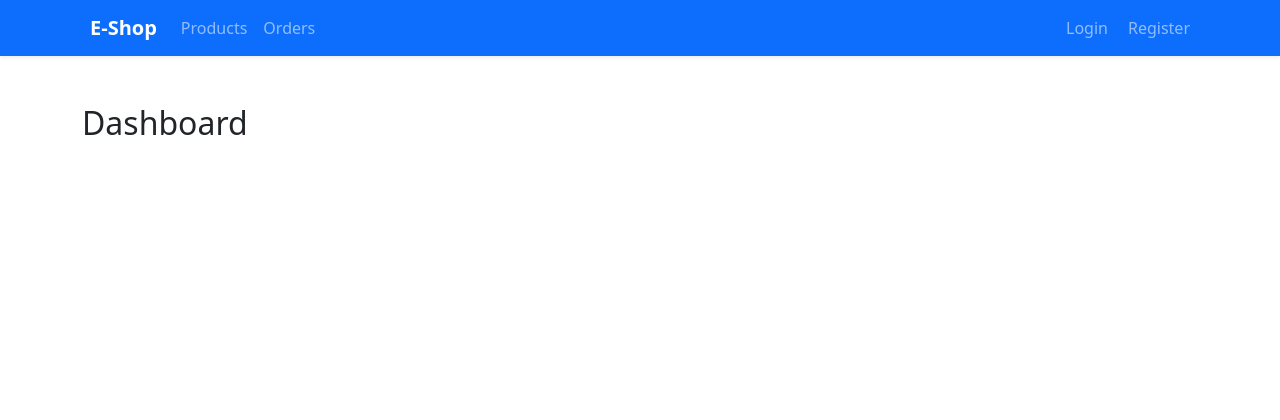
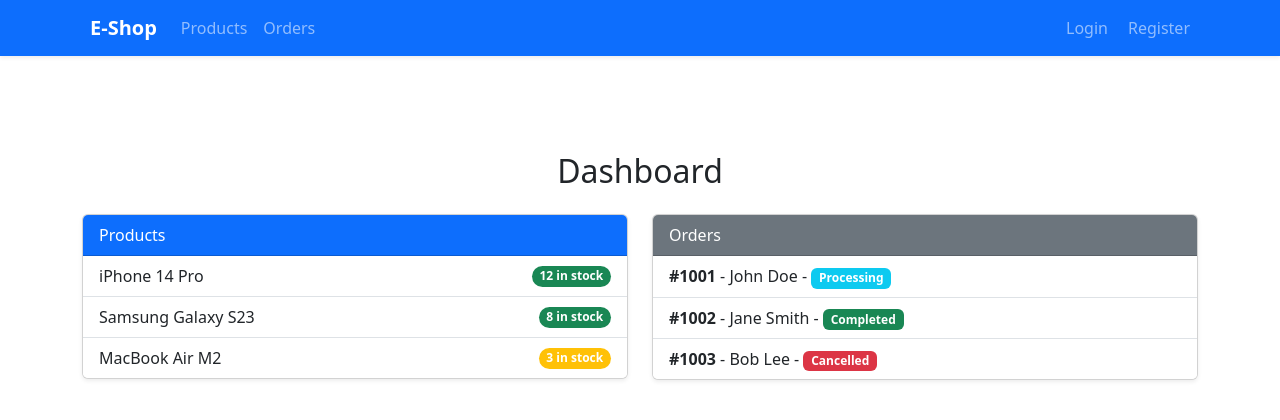
Before and after one commit to vselva/mern-ecommerse-server, a React (Vite) app in the folder client/: page /dashboard in a window 1280 px wide. Shown: the top 420 px of the page. Built offline with nearby package versions, Linux system fonts and the light colour scheme.

Commit message:
Ehhancing dashboard and after register auto redirect to login

```diff
--- a/client/src/pages/Dashboard.tsx
+++ b/client/src/pages/Dashboard.tsx
@@ -1,12 +1,51 @@
-import { useAuth } from "../context/AuthContext";
 
 const Dashboard = () => {
-
-    const { isAuthenticated } = useAuth();
-
-    return <>
-        <h2>Dashboard</h2>
-    </>
+    return (
+        <div className="container py-5">
+            <h2 className="mb-4 text-center">Dashboard</h2>
+            <div className="row">
+                <div className="col-md-6 mb-4">
+                    <div className="card shadow-sm">
+                        <div className="card-header bg-primary text-white">
+                            Products
+                        </div>
+                        <ul className="list-group list-group-flush">
+                            <li className="list-group-item d-flex justify-content-between align-items-center">
+                                iPhone 14 Pro
+                                <span className="badge bg-success rounded-pill">12 in stock</span>
+                            </li>
+                            <li className="list-group-item d-flex justify-content-between align-items-center">
+                                Samsung Galaxy S23
+                                <span className="badge bg-success rounded-pill">8 in stock</span>
+                            </li>
+                            <li className="list-group-item d-flex justify-content-between align-items-center">
+                                MacBook Air M2
+                                <span className="badge bg-warning rounded-pill">3 in stock</span>
+                            </li>
+                        </ul>
+                    </div>
+                </div>
+                <div className="col-md-6 mb-4">
+                    <div className="card shadow-sm">
+                        <div className="card-header bg-secondary text-white">
+                            Orders
+                        </div>
+                        <ul className="list-group list-group-flush">
+                            <li className="list-group-item">
+                                <strong>#1001</strong> - John Doe - <span className="badge bg-info">Processing</span>
+                            </li>
+                            <li className="list-group-item">
+                                <strong>#1002</strong> - Jane Smith - <span className="badge bg-success">Completed</span>
+                            </li>
+                            <li className="list-group-item">
+                                <strong>#1003</strong> - Bob Lee - <span className="badge bg-danger">Cancelled</span>
+                            </li>
+                        </ul>
+                    </div>
+                </div>
+            </div>
+        </div>
+    );
 }
 
 export default Dashboard;
--- a/client/src/pages/Register.tsx
+++ b/client/src/pages/Register.tsx
@@ -1,11 +1,14 @@
 import axios from "axios";
 import { useState } from "react"
+import { useNavigate } from "react-router-dom";
 
 const Register = () => {
     const [ registerData, setRegisterData ] = useState({
         email: '',
         password: ''
     });
+
+    const navigate = useNavigate();
 
     const [ response, setResponse ] = useState('');
 
@@ -23,6 +26,7 @@ const Register = () => {
                 .post('http://localhost:8000/api/auth/register/', registerData);
             console.log(res.data);
             setResponse(res.data.message + '. Please login!');
+            navigate('/login');
         } catch (err:any) {
             console.log('err:', err);
             setResponse(err.response?.data?.error || 'Registration Failed');
```
